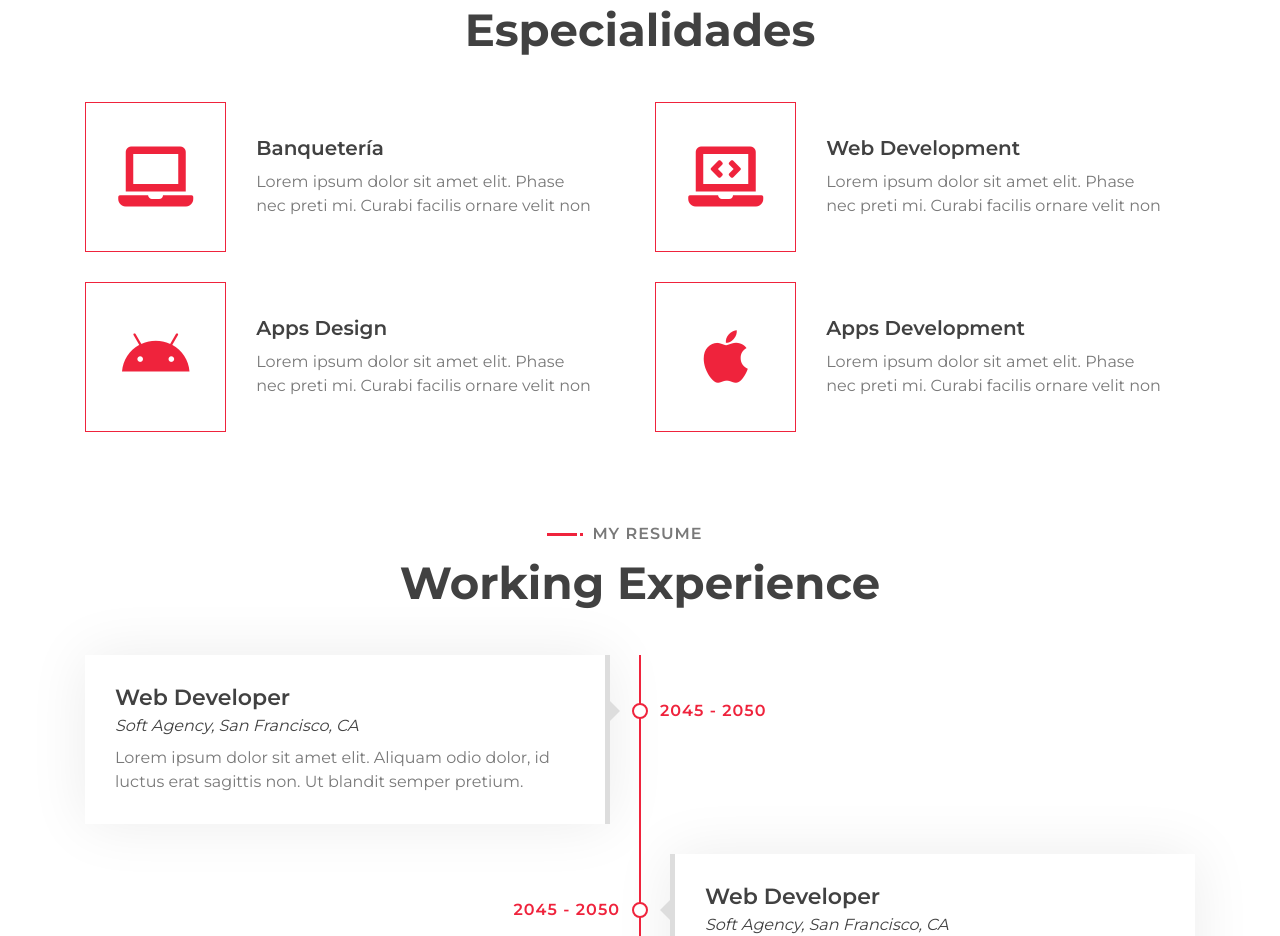
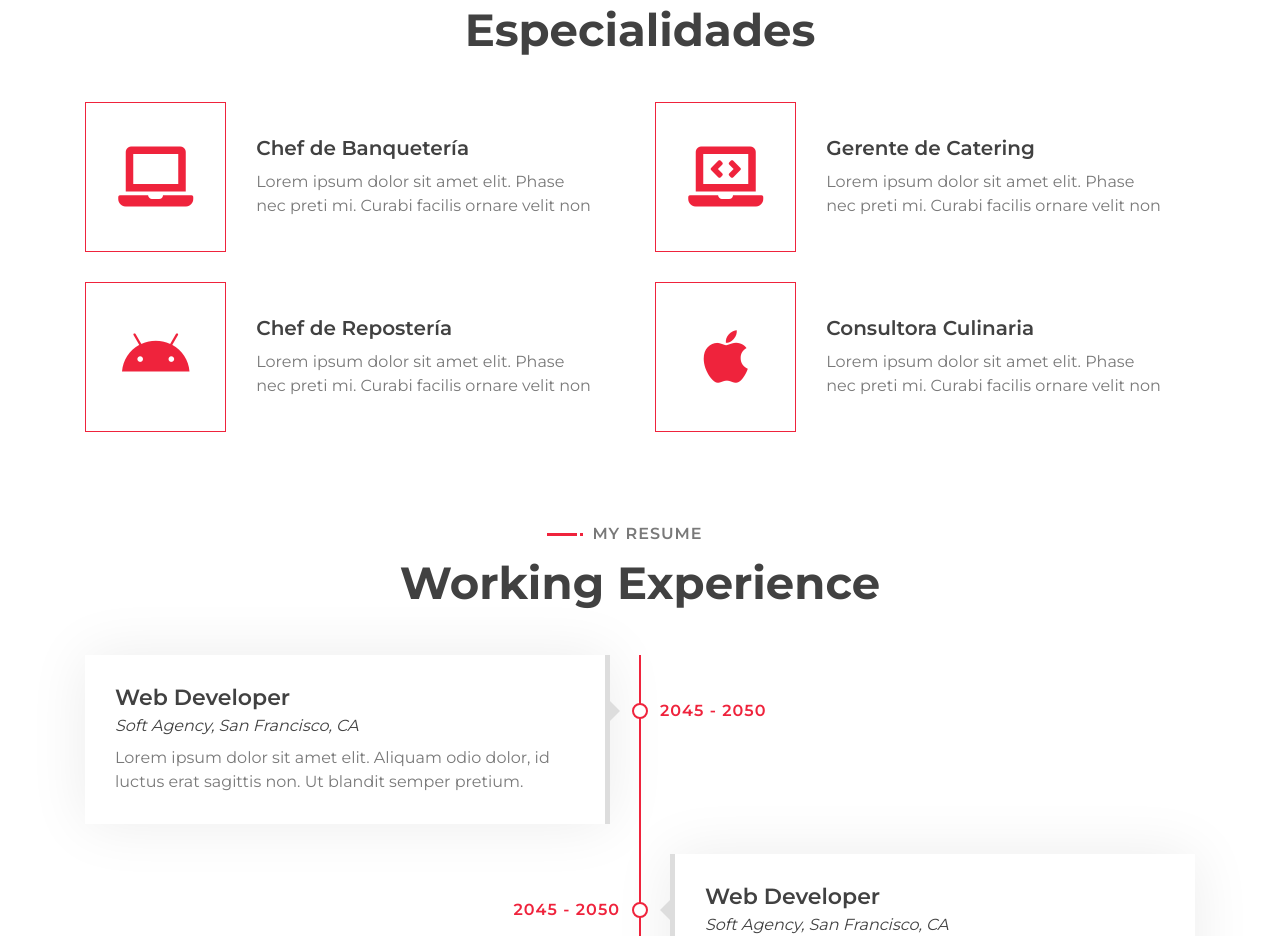
Before and after one commit to LuInDev/AndreaPonce, a plain HTML site: page index.html in a window 1280 px wide. Shown: the part 1317-2253 px from the top of the page. Drawn offline with nearby package versions, Linux system fonts and the light colour scheme; animation ran at ten frames a second.

Commit message:
Cambio mis servicios 01

```diff
--- a/index.html
+++ b/index.html
@@ -150,7 +150,7 @@
                                 <i class="fa fa-laptop"></i>
                             </div>
                             <div class="service-text">
-                                <h3>Banquetería</h3>
+                                <h3>Chef de Banquetería</h3>
                                 <p>
                                     Lorem ipsum dolor sit amet elit. Phase nec preti mi. Curabi facilis ornare velit non
                                 </p>
@@ -163,7 +163,7 @@
                                 <i class="fa fa-laptop-code"></i>
                             </div>
                             <div class="service-text">
-                                <h3>Web Development</h3>
+                                <h3>Gerente de Catering</h3>
                                 <p>
                                     Lorem ipsum dolor sit amet elit. Phase nec preti mi. Curabi facilis ornare velit non
                                 </p>
@@ -176,7 +176,7 @@
                                 <i class="fab fa-android"></i>
                             </div>
                             <div class="service-text">
-                                <h3>Apps Design</h3>
+                                <h3>Chef de Repostería</h3>
                                 <p>
                                     Lorem ipsum dolor sit amet elit. Phase nec preti mi. Curabi facilis ornare velit non
                                 </p>
@@ -189,7 +189,7 @@
                                 <i class="fab fa-apple"></i>
                             </div>
                             <div class="service-text">
-                                <h3>Apps Development</h3>
+                                <h3>Consultora Culinaria</h3>
                                 <p>
                                     Lorem ipsum dolor sit amet elit. Phase nec preti mi. Curabi facilis ornare velit non
                                 </p>
```
